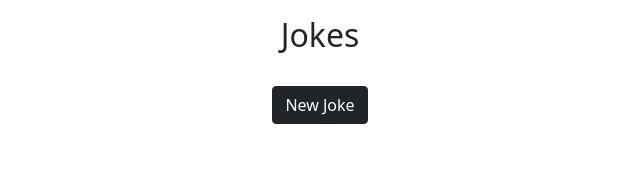
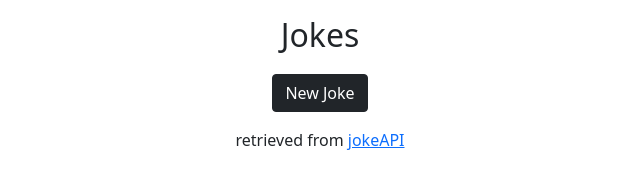
Before and after one commit to Carson-Lam/JokeGenerator, a plain HTML site: page index.html in a window 1280 px wide. Shown: the whole page, without its empty margins (320-960 px from the left). Drawn offline with nearby package versions, Linux system fonts and the light colour scheme; no server answers.

Commit message:
Update index.html

```diff
--- a/index.html
+++ b/index.html
@@ -8,10 +8,13 @@
     <body>
         <div class = "container mt-3 col-12 text-center" style = "width: 450px;">
             <h2 class = "text-center">Jokes</h2>
-            <p class="text-center mt-3" id = "joke"> </p>
-            <p class="text-center" id = "jokeTwo"></p>
-            <button id = "newJokeBtn" class="btn btn-dark mt-3">New Joke</button>
+            <p class="text-center mt-3 fs-5" id = "joke"> </p>
+            <p class="text-center fs-5" id = "jokeTwo"></p>
+            <button id = "newJokeBtn" class="btn btn-dark mt-1">New Joke</button>
         </div>
+        <footer>
+            <p class = "text-center mt-3 fs-6">retrieved from <a href="https://sv443.net/jokeapi/v2/">jokeAPI</a></p>
+        </footer>
         <script src = "scriptTwo.js"></script>
     </body>
 </html>
```
